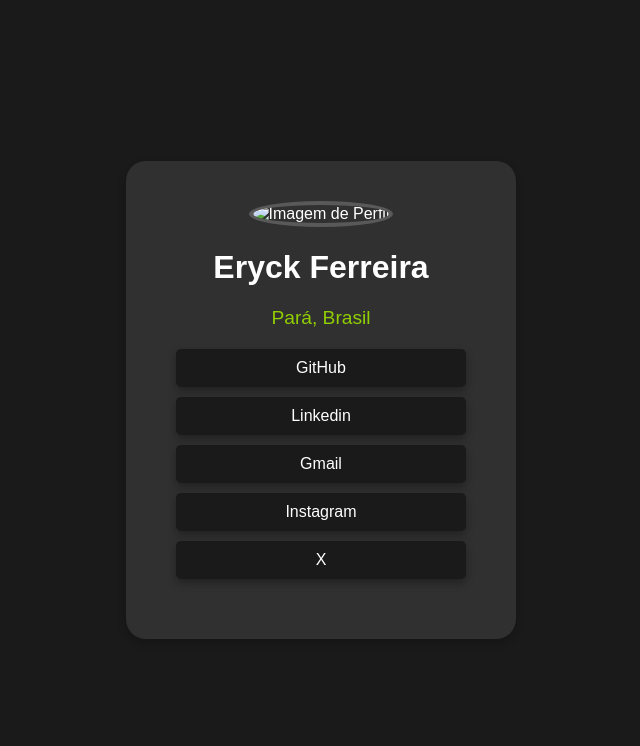
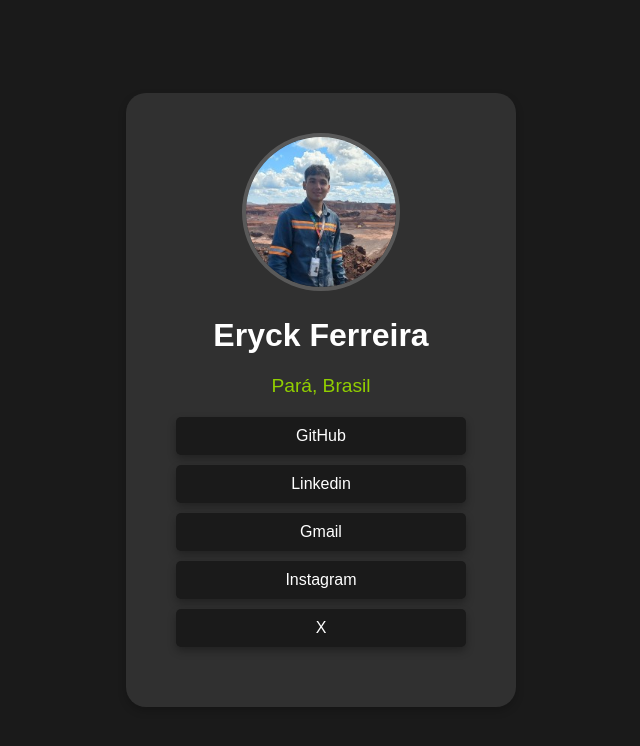
Before and after one commit to eryckferreira/navlinkspersona, a plain HTML site: page index.html in a window 1280 px wide. Shown: the whole page, without its empty margins (319-959 px from the left). Drawn offline with Linux system fonts and the light colour scheme.

Commit message:
Update index.html

```diff
--- a/index.html
+++ b/index.html
@@ -11,7 +11,7 @@
     <div class="user-card">
       <header>
         <div class="image-container">
-          <img src="./img/fotoperfil.jpeg" alt="Imagem de Perfil" class="image">
+          <img src="fotoperfil.jpeg" alt="Imagem de Perfil" class="image">
         </div>
         <h1>Eryck Ferreira</h1>
         <p class="local">Pará, Brasil</p>
```
